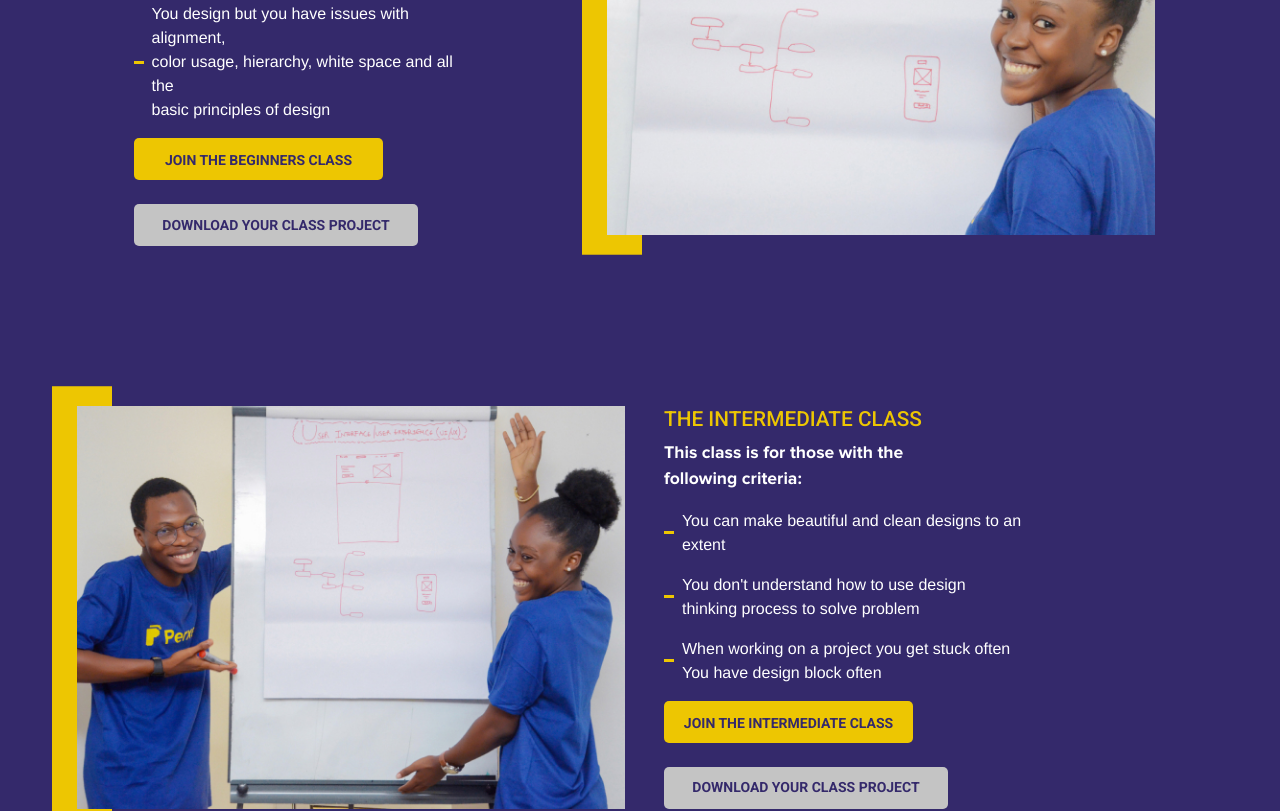
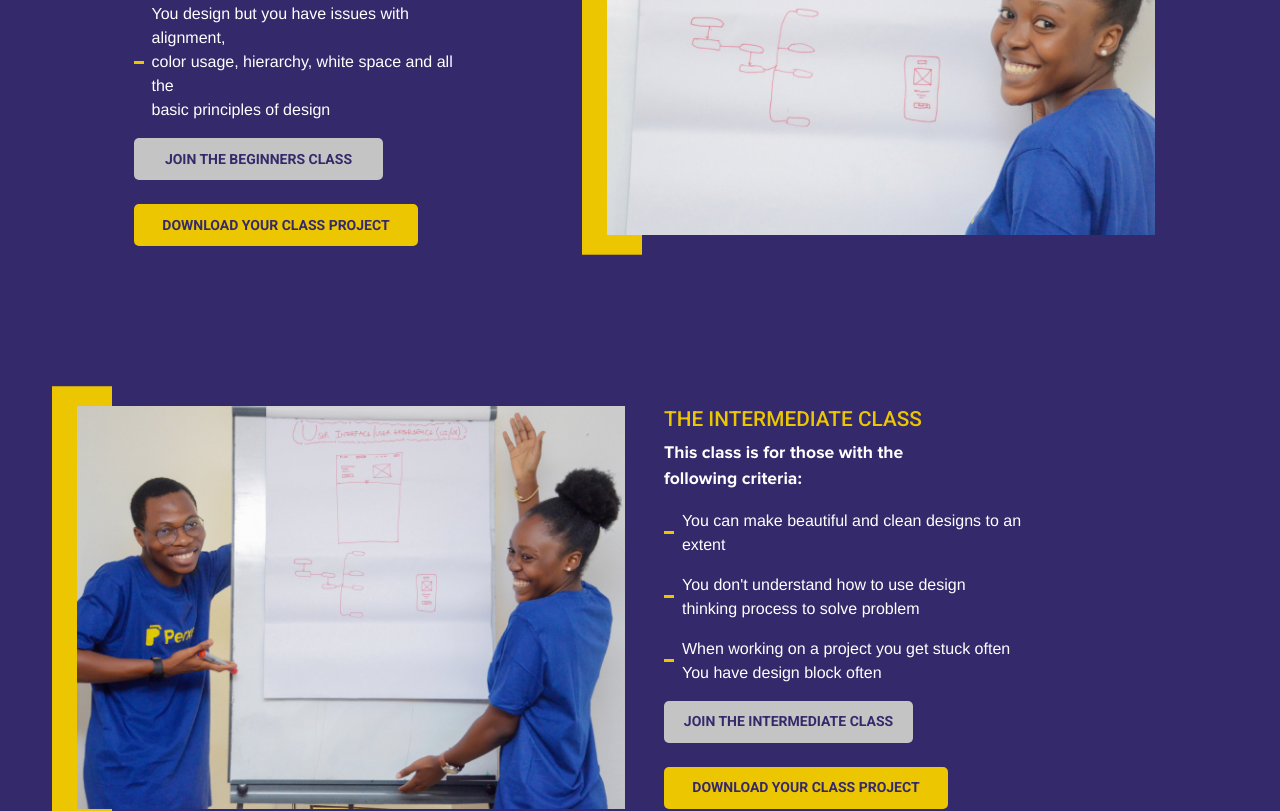
Before and after one commit to EmmanuelOluwafemi/perxels-start, a React (Create React App) app: page / in a window 1280 px wide. Shown: the part 1780-2591 px from the top of the page. Built offline with nearby package versions, Linux system fonts and the light colour scheme; a web font is replaced by a local one.

Commit message:
edit the button status

```diff
--- a/src/pages/Components/Info.js
+++ b/src/pages/Components/Info.js
@@ -11,9 +11,10 @@ export const Info = () => {
 
     const [isModal, setIsModal] = useState(false);
 
-    // const handleOnClick = () => {
-    //     setIsModal(true);
-    // }
+    const handleOnClick = (e) => {
+        e.preventDefault();
+        setIsModal(true);
+    }
 
     const closeModal = () => {
         setIsModal(false);
@@ -23,8 +24,8 @@ export const Info = () => {
         <>
         <Modal onClick={closeModal} className={isModal ? 'show' : ''}>
             <div className="modalContent">
-                Projects will be available when the class starts.
-                <button><a href="https://forms.gle/Sf41pk3gYVhKMa1d7">Join The Class</a></button>
+                The Registration Has been closed till February.
+                {/* <button disabled><a href="#">Join The Class</a></button> */}
             </div>
         </Modal>
         <InfoStyle id="info">
@@ -47,7 +48,7 @@ export const Info = () => {
                                 principles of design</span></li>
 
                         </InfoList>
-                        <button className="joinBtn"><a href="https://forms.gle/Sf41pk3gYVhKMa1d7">JOIN THE BEGINNERS CLASS</a></button>
+                        <button  onClick={handleOnClick} className="joinBtn">JOIN THE BEGINNERS CLASS</button>
                         <button className="downloadBtn"><a href={beginer}>DOWNLOAD YOUR CLASS PROJECT</a></button>
                     </Content>
                     <ImageContainer className="col-md-6 mt-5 mt-md-0">
@@ -67,9 +68,9 @@ export const Info = () => {
                             <li><div></div><span>You can make beautiful and clean designs to an extent</span></li>
                             <li><div></div><span>You don't understand how to use design<br/> thinking process to solve problem</span></li>
                             <li><div></div><span>When working on a project you get stuck often <br/>You have design block often</span></li>
-
                         </InfoList>
-                        <button className="joinBtn"><a href="https://forms.gle/Sf41pk3gYVhKMa1d7">JOIN THE INTERMEDIATE CLASS</a></button>
+                        {/* https://forms.gle/Sf41pk3gYVhKMa1d7 */}
+                        <button onClick={handleOnClick} className="joinBtn">JOIN THE INTERMEDIATE CLASS</button>
                         <button className="downloadBtn"><a href={intermediate}>DOWNLOAD YOUR CLASS PROJECT</a></button>
                     </Content>
 
@@ -206,14 +207,18 @@ const Content = Styled.div`
     .joinBtn {
         width: 249px;
         height: 42px;
-        background: #edc602;
+        background: #C4C4C4;
+        color: #34296B;
+        font-family: 'Roboto', sans-serif;
+        font-size: 14px;
+        font-weight: bold;
         border: none;
         outline: none;
         border-radius: 5px;
         display: block;
 
         &:hover {
-            background: #d0ad02;
+            background: #d0cdcd;
         }
 
         a {
@@ -231,7 +236,7 @@ const Content = Styled.div`
     .downloadBtn {
         width: 284px;
         height: 42px;
-        background: #C4C4C4;
+        background: #edc602;
         border: none;
         outline: none;
         border-radius: 5px;
@@ -247,7 +252,7 @@ const Content = Styled.div`
         }
 
         &:hover {
-            background: #d0cdcd;
+            background: #d0ad02;
         }
 
         a {
```
Also changed, not shown: 1 other file (tests, documents, lock files or other folders).
